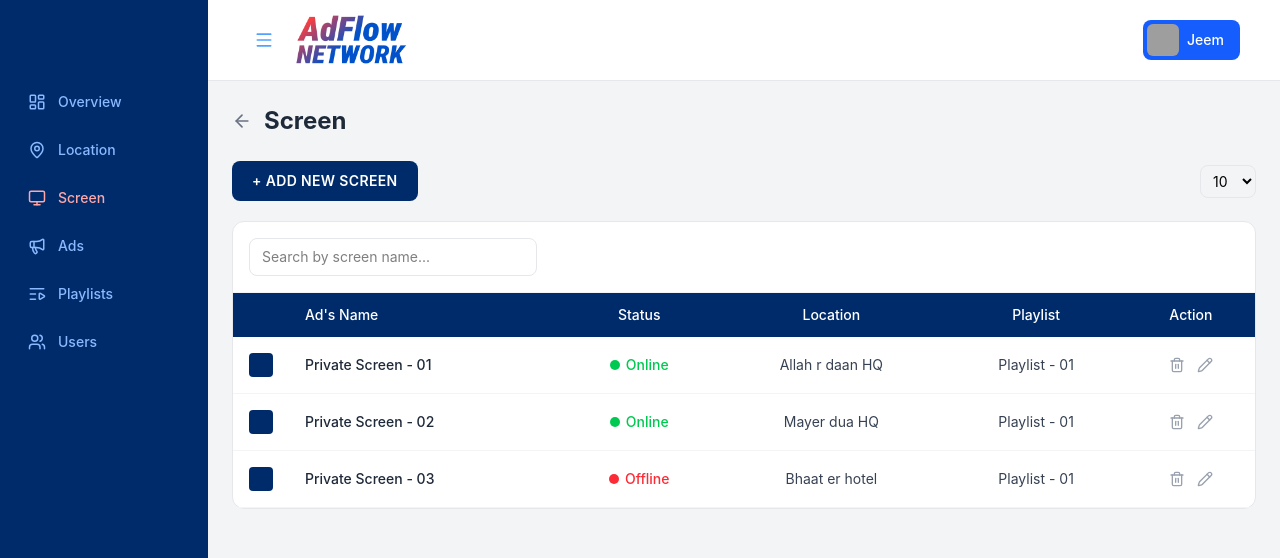
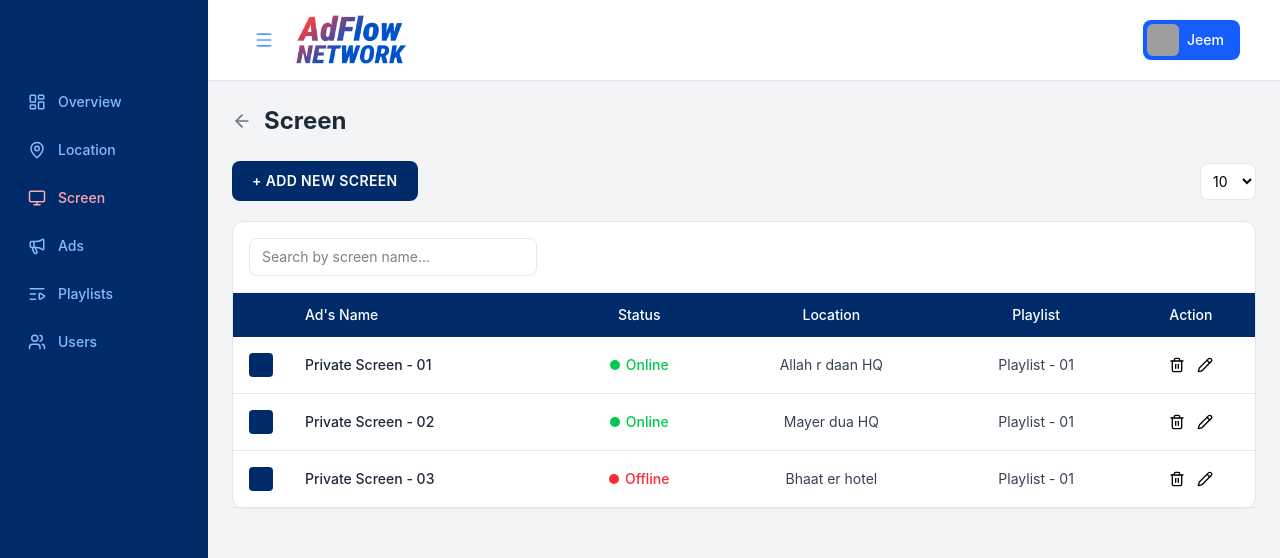
Before and after one commit to bushrajeem/AdFlow-Network-DOOH-Advertising-System, a React (Vite) app: page /admin/screen in a window 1280 px wide. Shown: the top 558 px of the page. Built offline with nearby package versions, Linux system fonts and the light colour scheme; grey boxes are pictures that could not be loaded.

Commit message:
feat: Added Screen in ScreenPage

```diff
--- a/src/pages/admin/ScreenPage.jsx
+++ b/src/pages/admin/ScreenPage.jsx
@@ -9,15 +9,33 @@
  *   PATCH  /api/admin/screens/:id    → handleEdit
  */
 
+import { ArrowLeft, Pencil, Trash2 } from "lucide-react";
 import { useState } from "react";
-import { ArrowLeft, Trash2, Pencil } from "lucide-react";
 import { useNavigate } from "react-router-dom";
 
 // TODO: replace with API call GET /api/admin/screens
 const MOCK_SCREENS = [
-  { id: 1, name: "Private Screen - 01", status: "Online",  location: "Allah r daan HQ", playlist: "Playlist - 01" },
-  { id: 2, name: "Private Screen - 02", status: "Online",  location: "Mayer dua HQ", playlist: "Playlist - 01" },
-  { id: 3, name: "Private Screen - 03", status: "Offline", location: "Bhaat er hotel", playlist: "Playlist - 01" },
+  {
+    id: 1,
+    name: "Private Screen - 01",
+    status: "Online",
+    location: "Allah r daan HQ",
+    playlist: "Playlist - 01",
+  },
+  {
+    id: 2,
+    name: "Private Screen - 02",
+    status: "Online",
+    location: "Mayer dua HQ",
+    playlist: "Playlist - 01",
+  },
+  {
+    id: 3,
+    name: "Private Screen - 03",
+    status: "Offline",
+    location: "Bhaat er hotel",
+    playlist: "Playlist - 01",
+  },
 ];
 
 function ScreenPage() {
@@ -26,7 +44,7 @@ function ScreenPage() {
 
   // Filter table by search input
   const filtered = MOCK_SCREENS.filter((s) =>
-    s.name.toLowerCase().includes(search.toLowerCase())
+    s.name.toLowerCase().includes(search.toLowerCase()),
   );
 
   // TODO: open modal or navigate to add screen form
@@ -40,7 +58,6 @@ function ScreenPage() {
 
   return (
     <div>
-
       {/* Page Header*/}
       <div className="flex items-center gap-3 mb-6">
         <button
@@ -62,16 +79,15 @@ function ScreenPage() {
         </button>
 
         {/* TODO: connect to pagination logic */}
-        <select className="text-[14px] border border-gray-200 rounded-lg px-2 py-1.5 outline-none">
+        <select className="text-[14px] border bg-white border-gray-200 rounded-lg px-2 py-2 outline-none">
           <option>10</option>
           <option>25</option>
           <option>50</option>
         </select>
       </div>
 
-      {/* ── Table Card ────────────────────────────────────────────────────── */}
+      {/* Table Card*/}
       <div className="bg-white rounded-xl border border-gray-200">
-
         {/* Search */}
         <div className="p-4 border-b border-gray-100">
           <input
@@ -104,54 +120,62 @@ function ScreenPage() {
               </tr>
             ) : (
               filtered.map((screen) => (
-                <tr key={screen.id} className="border-b border-gray-100 hover:bg-gray-50 transition-colors">
-
+                <tr
+                  key={screen.id}
+                  className="border-b border-gray-200 hover:bg-gray-50 transition-colors"
+                >
                   {/* Screen color indicator */}
                   <td className="px-4 py-4">
                     <div className="w-6 h-6 rounded-sm bg-[#002B6B]" />
                   </td>
 
-                  <td className="px-4 py-4 font-medium text-gray-800">{screen.name}</td>
+                  <td className="px-4 py-4 font-medium text-gray-800">
+                    {screen.name}
+                  </td>
 
                   {/* Status with dot indicator */}
                   <td className="px-4 py-4 text-center">
-                    <span className={`flex items-center justify-center gap-1.5 font-medium
+                    <span
+                      className={`flex items-center justify-center gap-1.5 font-medium
                       ${screen.status === "Online" ? "text-green-500" : "text-red-500"}`}
                     >
-                      <span className={`w-2.5 h-2.5 rounded-full
+                      <span
+                        className={`w-2.5 h-2.5 rounded-full
                         ${screen.status === "Online" ? "bg-green-500" : "bg-red-500"}`}
                       />
                       {screen.status}
                     </span>
                   </td>
 
-                  <td className="px-4 py-4 text-center text-gray-700">{screen.location}</td>
-                  <td className="px-4 py-4 text-center text-gray-700">{screen.playlist}</td>
+                  <td className="px-4 py-4 text-center text-gray-700">
+                    {screen.location}
+                  </td>
+                  <td className="px-4 py-4 text-center text-gray-700">
+                    {screen.playlist}
+                  </td>
 
                   {/* Actions */}
                   <td className="px-4 py-4">
                     <div className="flex items-center justify-center gap-3">
                       <button
                         onClick={() => handleDelete(screen.id)}
-                        className="text-gray-400 hover:text-red-500 transition-colors"
+                        className="hover:text-red-500 transition-colors"
                       >
                         <Trash2 size={16} />
                       </button>
                       <button
                         onClick={() => handleEdit(screen.id)}
-                        className="text-gray-400 hover:text-blue-600 transition-colors"
+                        className="hover:text-blue-600 transition-colors"
                       >
                         <Pencil size={16} />
                       </button>
                     </div>
                   </td>
-
                 </tr>
               ))
             )}
           </tbody>
         </table>
-
       </div>
     </div>
   );
```
